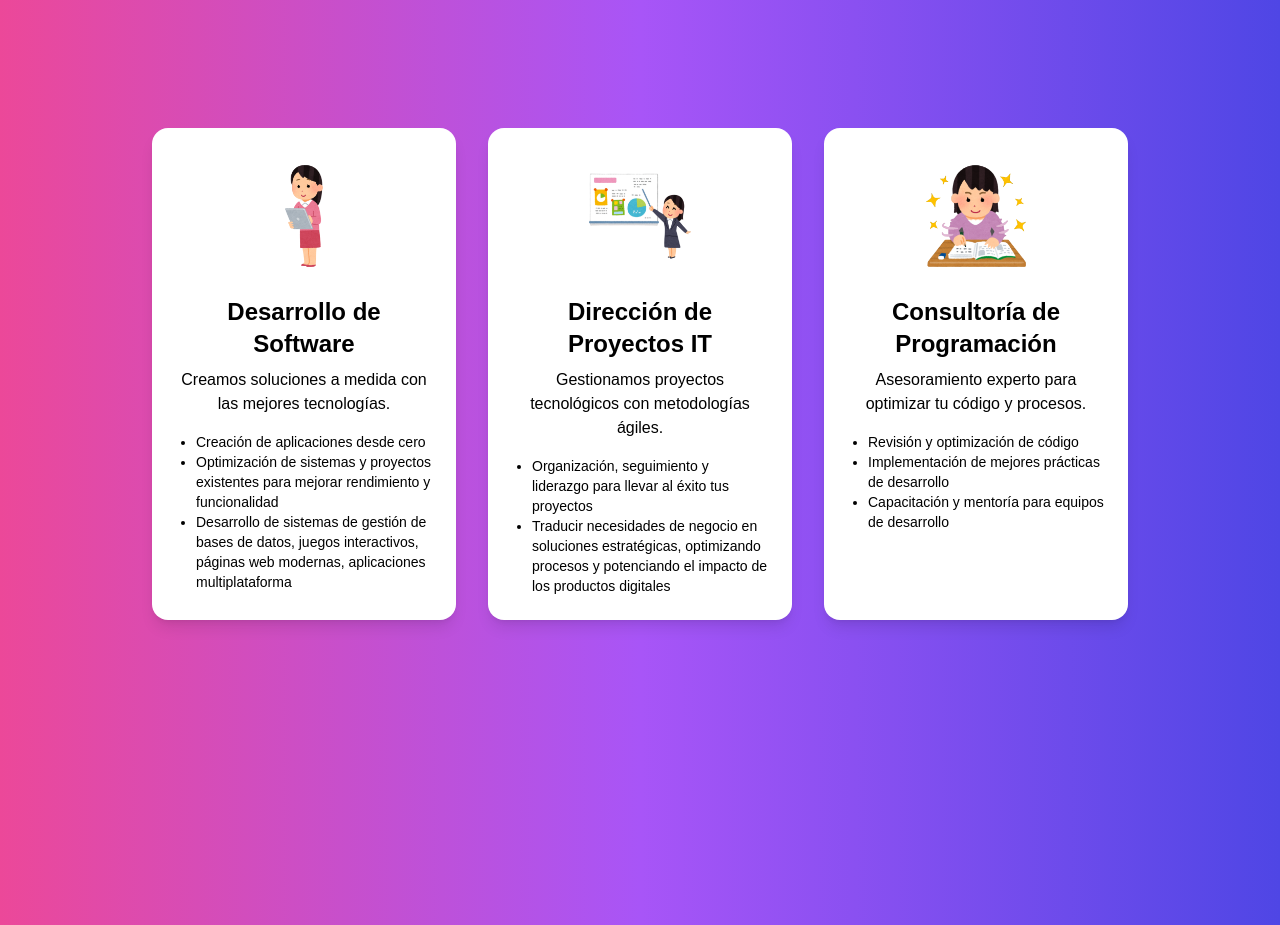
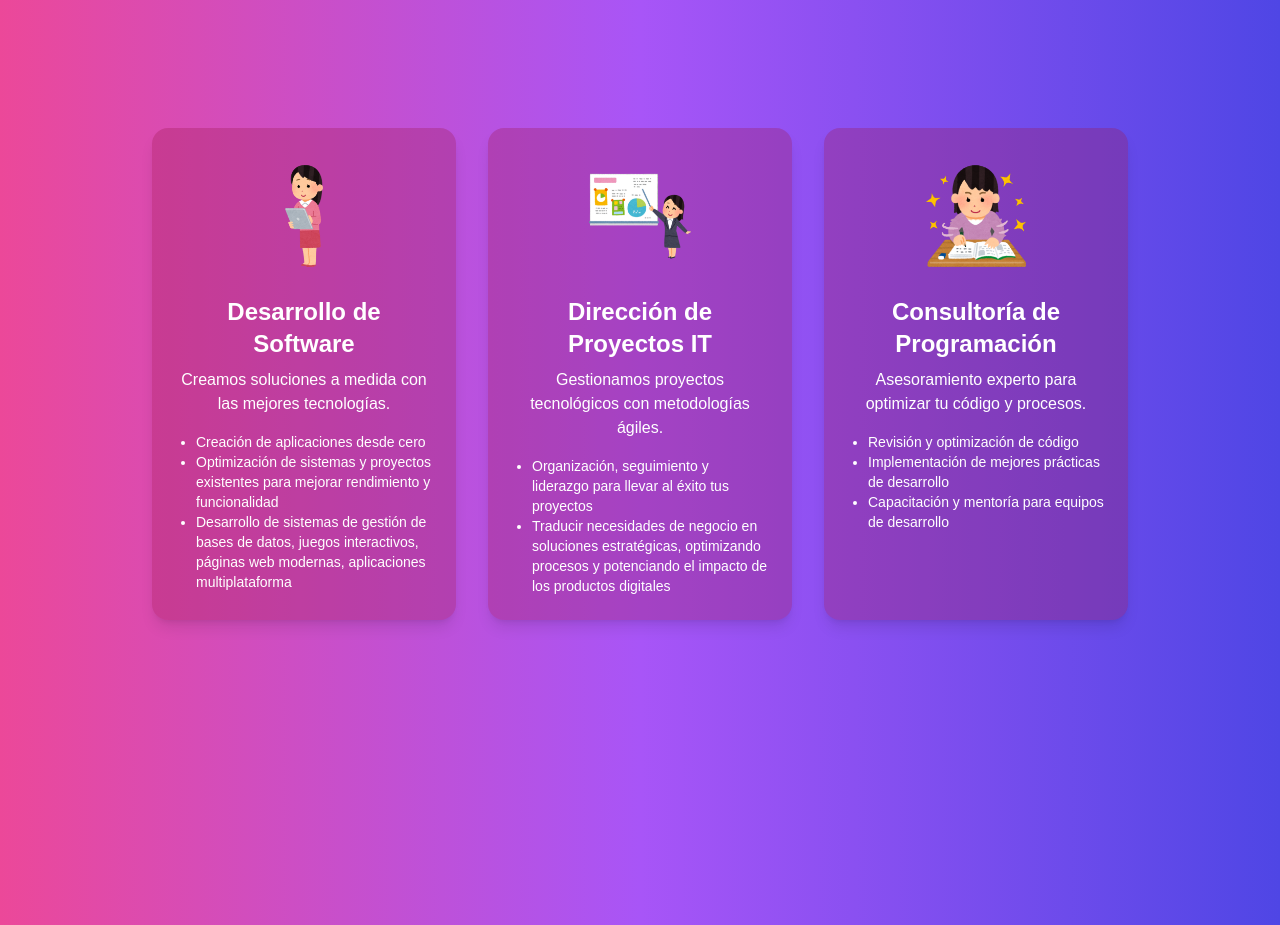
Before and after one commit to GiaWong/ingeniaconangie, a Next.js app: page / in a window 1280 px wide. Shown: the part 1360-2285 px from the top of the page. Built offline with nearby package versions, Linux system fonts and the light colour scheme.

Commit message:
style: cambio fondo de color

```diff
--- a/src/components/Services.js
+++ b/src/components/Services.js
@@ -57,7 +57,7 @@ const Services = () => {
           {services.map((service, index) => (
             <motion.div
               key={index}
-              className="p-6 bg-white text-black rounded-2xl shadow-lg"
+              className="p-6 bg-pink-800 bg-opacity-30 text-white rounded-2xl shadow-lg"
               initial={{ opacity: 0, scale: 0.8 }}
               animate={{ opacity: 1, scale: 1 }}
               exit={{ opacity: 0 }}
```
